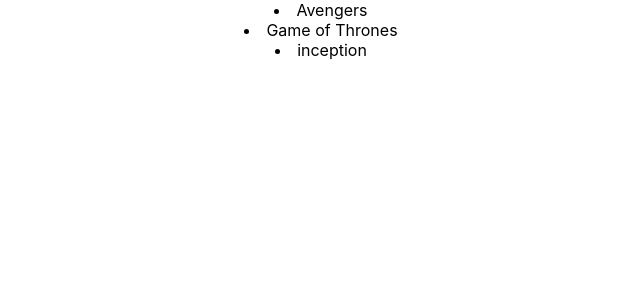
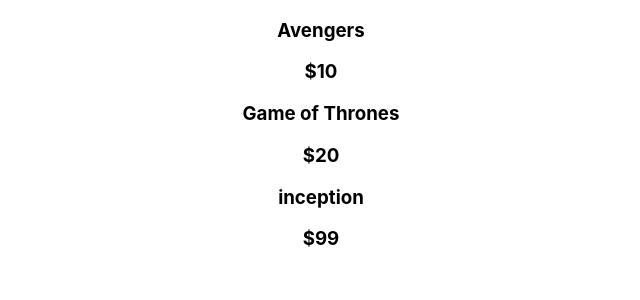
Before and after one commit to RianIslam/context-api-react, a React (Create React App) app: page / in a window 1280 px wide. Shown: the top 300 px of the page, without its empty margins (319-959 px from the left). Built offline with nearby package versions, Linux system fonts and the light colour scheme.

Commit message:
price and id added

```diff
--- /dev/null
+++ b/src/Movie.js
@@ -0,0 +1,13 @@
+import React from 'react'
+
+const Movie = ({name,price}) => {
+    return (
+        <div>
+            <h3>{name}</h3>
+            <h3>{price}</h3>
+
+        </div>
+    )
+}
+
+export default Movie
--- a/src/MovieList.js
+++ b/src/MovieList.js
@@ -1,4 +1,5 @@
 import React, { useState } from 'react'
+import Movie from './Movie';
 
 const MovieList = () => {
     const [movies,setMovies] = useState([
@@ -22,7 +23,7 @@ const MovieList = () => {
 
         <div>
             {movies.map(movie => (
-                <li>{movie.name}</li>
+               <Movie name={movie.name} price={movie.price} key={movie.id}/>
             ))}
         </div>
     )
```
